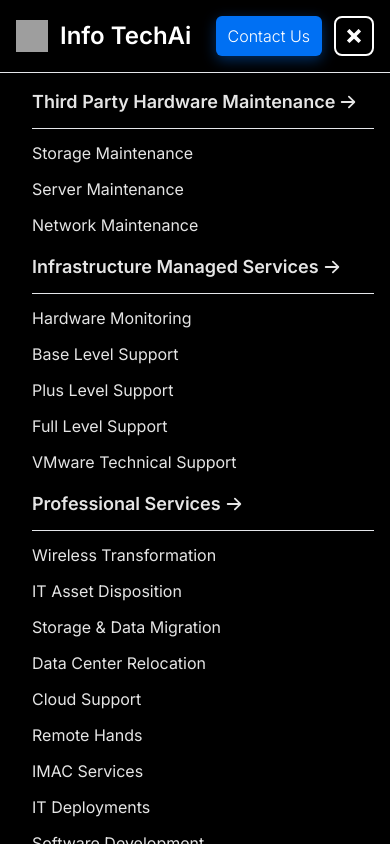
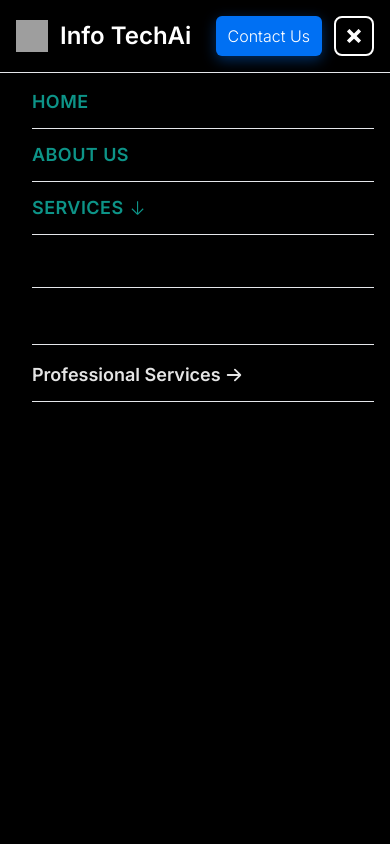
Before and after one commit to kishanV2321/infotechAi, a Next.js app: page /contact in a window 390 px wide. Both pictures are taken after a click on the button "Open main menu". Shown: the top 844 px of the page. Built offline with nearby package versions, Linux system fonts and the light colour scheme; grey boxes are pictures that could not be loaded.

Commit message:
update navbar

```diff
--- a/src/components/Navbar.tsx
+++ b/src/components/Navbar.tsx
@@ -18,9 +18,6 @@ interface NavbarProps {
 function Navbar({ className, toggleMenu, isMenuOpen }: NavbarProps) {
     const [active, setActive] = useState<string | null>(null);
 
-    // State to manage whether the menu is collapsed or not
-
-    // Function to toggle the menu state
 
     return (
         <>
@@ -138,90 +135,10 @@ function Navbar({ className, toggleMenu, isMenuOpen }: NavbarProps) {
 
             {isMenuOpen &&
                 <div>
-                    <NavbarItem />
+                    <NavbarItem toggleMenu={toggleMenu} />
                 </div>}
         </>
     )
 }
 
 export default Navbar
-
-
-/*
-<div
-            className={cn("fixed top-0 sm:top-6 inset-x-0 max-w-2xl mx-auto z-50", className)}
-        >
-            <Menu setActive={setActive}>
-                <Link href={"/"}>
-                    <MenuItem setActive={setActive} active={active} item="Home"></MenuItem>
-                </Link>
-
-                <div className="sm:hidden">
-                    <Link href={""}>
-                        <div>Our Services</div>
-                    </Link>
-                </div>
-
-                <div className="sm:flex hidden">
-                    <MenuItem setActive={setActive} active={active} item="Services">
-                        <div className="sm:flex flex-row hidden space-x-8 ">
-                            <div className="flex flex-col space-y-4 text-sm">
-                                <HoveredLink href={"/services"}>
-                                    <div className="font-extrabold">
-                                        Third Party Hardware</div>
-                                    <div className="flex flex-row items-center font-extrabold">
-                                        Maintenance <HiArrowRight className="ml-1" /></div>
-                                </HoveredLink>
-                                <hr />
-                                <HoveredLink href="/storagemaintenance">Storage Maintenance</HoveredLink>
-                                <HoveredLink href="/servermaintenance">Server Maintenance</HoveredLink>
-                                <HoveredLink href="/networkmaintenace">Network Maintenance</HoveredLink>
-                            </div>
-
-                            <div className="flex flex-col space-y-4 text-sm">
-                                <HoveredLink href={"/services"}>
-                                    <div className="font-extrabold">
-                                        Infrastructure Managed</div>
-                                    <div className="flex flex-row items-center font-extrabold">Services <HiArrowRight className="ml-1" /></div>
-                                </HoveredLink>
-                                <hr />
-                                <HoveredLink href="/hardwaremonitoring">Hardware Monitoring</HoveredLink>
-                                <HoveredLink href="/baselevelsupport">Base Level Support</HoveredLink>
-                                <HoveredLink href="/pluslevelsupport">Plus Level Support</HoveredLink>
-                                <HoveredLink href="/hardlevelsupport">Full Level Support</HoveredLink>
-                                <HoveredLink href="/vmwaretechnical">VMware Technical Support</HoveredLink>
-                            </div>
-
-                            <div className="flex flex-col space-y-4 text-sm">
-                                <HoveredLink href={"/services"}>
-                                    <div className="flex flex-row items-center font-extrabold">
-                                        Professional Services <HiArrowRight className="ml-1" /></div>
-                                    <div className="mt-5"></div>
-                                </HoveredLink>
-                                <hr />
-                                <HoveredLink href="/hardwaremonitoring">Wireless Transformation</HoveredLink>
-                                <HoveredLink href="/baselevelsupport">IT Asset Disposition</HoveredLink>
-                                <HoveredLink href="/pluslevelsupport">Storage & Data Migration</HoveredLink>
-                                <HoveredLink href="/hardlevelsupport">Data Center Relocation</HoveredLink>
-                                <HoveredLink href="/cloudsupport">Cloud Support</HoveredLink>
-                                <HoveredLink href="/remotehands">Remote Hands</HoveredLink>
-                                <HoveredLink href="/imacservices">IMAC Services</HoveredLink>
-                                <HoveredLink href="/itdeployments">IT Deployments</HoveredLink>
-                                <HoveredLink href="/softwaredevelopment">Software Development</HoveredLink>
-                            </div>
-                        </div>
-
-                    </MenuItem>
-                </div>
-                <Link href={"/contact"}>
-                    <MenuItem setActive={setActive} active={active} item="Contact Us"></MenuItem>
-                </Link>
-            </Menu>
-
-            {false && (
-                <div>
-                    <NavbarItem />
-                </div>
-            )}
-        </div>
-*/
--- a/src/components/NavbarItem.tsx
+++ b/src/components/NavbarItem.tsx
@@ -1,51 +1,84 @@
 "use client";
 
-import React from 'react'
+import React, { useState } from 'react'
 import { HiArrowRight } from "react-icons/hi";
+import { VscArrowDown } from "react-icons/vsc";
 import { HoveredLink } from "./ui/navbar-menu";
 
-function NavbarItem() {
+
+interface NavbarItemProps {
+    toggleMenu: () => void;
+}
+
+function NavbarItem({ toggleMenu }: NavbarItemProps) {
+    const [isOpenService, setOpenService] = useState<string | null>(null);
+
+    const toggle = (service: string) => {
+        setOpenService(service)
+    }
+
+
     return (
         <div className='w-screen lg:w-3/12 h-screen overflow-y-scroll z-20 bg-black p-4 mt-4'>
             <div className="flex flex-col space-y-3 mt-14 ml-4">
-                <HoveredLink href={"/services"}>
-                    <div className="flex flex-row items-center font-semibold text-lg">
-                        Third Party Hardware Maintenance <HiArrowRight className="ml-1" /></div>
+                <HoveredLink href={"/"} onClick={toggleMenu}>
+                    <h2 className="text-lg text-teal-600 font-semibold tracking-wide uppercase">Home</h2>
                 </HoveredLink>
                 <hr />
-                <HoveredLink href="/storagemaintenance">Storage Maintenance</HoveredLink>
-                <HoveredLink href="/servermaintenance">Server Maintenance</HoveredLink>
-                <HoveredLink href="/networkmaintenace">Network Maintenance</HoveredLink>
+                <HoveredLink href={"/about"} onClick={toggleMenu}>
+                    <h2 className="text-lg text-teal-600 font-semibold tracking-wide uppercase">About Us</h2>
+                </HoveredLink>
+                <hr />
+                <HoveredLink href={"/services"} onClick={toggleMenu}>
+                    <h2 className="flex flex-row items-center text-lg text-teal-600 font-semibold tracking-wide uppercase">Services <VscArrowDown className='ml-1' /></h2>
+                </HoveredLink>
+                <hr />
+                <div className="flex flex-row items-center font-semibold text-lg" onClick={() => toggle("thirdpartyhardware")}>
+                    Third Party Hardware Maintenance <HiArrowRight className="ml-1" />
+                </div>
+                <hr />
+                {isOpenService === "thirdpartyhardware" &&
+                    <>
+                        <HoveredLink href="/storagemaintenance" onClick={toggleMenu}>Storage Maintenance</HoveredLink>
+                        <HoveredLink href="/servermaintenance" onClick={toggleMenu}>Server Maintenance</HoveredLink>
+                        <HoveredLink href="/networkmaintenace" onClick={toggleMenu}>Network Maintenance</HoveredLink>
+                    </>}
+            </div>
+
+            <div className="flex flex-col space-y-3 mt-4 ml-4">
+                <div className="flex flex-row items-center font-semibold text-lg"
+                    onClick={() => toggle("infrastructuremanage")}>
+                    Infrastructure Managed Services <HiArrowRight className="ml-1" /></div>
+                <hr />
+                {isOpenService === "infrastructuremanage" &&
+                    <>
+                        <HoveredLink href="/hardwaremonitoring" onClick={toggleMenu}>Hardware Monitoring</HoveredLink>
+                        <HoveredLink href="/baselevelsupport" onClick={toggleMenu}>Base Level Support</HoveredLink>
+                        <HoveredLink href="/pluslevelsupport" onClick={toggleMenu}>Plus Level Support</HoveredLink>
+                        <HoveredLink href="/hardlevelsupport" onClick={toggleMenu}>Full Level Support</HoveredLink>
+                        <HoveredLink href="/vmwaretechnical" onClick={toggleMenu}>VMware Technical Support</HoveredLink>
+                    </>}
             </div>
 
             <div className="flex flex-col space-y-3 mt-4 ml-4">
                 <HoveredLink href={"/services"}>
-                    <div className="flex flex-row items-center font-semibold text-lg ">
-                        Infrastructure Managed Services <HiArrowRight className="ml-1" /></div>
-                </HoveredLink>
-                <hr />
-                <HoveredLink href="/hardwaremonitoring">Hardware Monitoring</HoveredLink>
-                <HoveredLink href="/baselevelsupport">Base Level Support</HoveredLink>
-                <HoveredLink href="/pluslevelsupport">Plus Level Support</HoveredLink>
-                <HoveredLink href="/hardlevelsupport">Full Level Support</HoveredLink>
-                <HoveredLink href="/vmwaretechnical">VMware Technical Support</HoveredLink>
-            </div>
-
-            <div className="flex flex-col space-y-3 mt-4 ml-4">
-                <HoveredLink href={"/services"}>
-                    <div className="flex flex-row items-center font-semibold text-lg">
+                    <div className="flex flex-row items-center font-semibold text-lg"
+                        onClick={() => toggle("professionalservice")}>
                         Professional Services <HiArrowRight className="ml-1" /></div>
                 </HoveredLink>
                 <hr />
-                <HoveredLink href="/hardwaremonitoring">Wireless Transformation</HoveredLink>
-                <HoveredLink href="/baselevelsupport">IT Asset Disposition</HoveredLink>
-                <HoveredLink href="/pluslevelsupport">Storage & Data Migration</HoveredLink>
-                <HoveredLink href="/hardlevelsupport">Data Center Relocation</HoveredLink>
-                <HoveredLink href="/cloudsupport">Cloud Support</HoveredLink>
-                <HoveredLink href="/remotehands">Remote Hands</HoveredLink>
-                <HoveredLink href="/imacservices">IMAC Services</HoveredLink>
-                <HoveredLink href="/itdeployments">IT Deployments</HoveredLink>
-                <HoveredLink href="/softwaredevelopment">Software Development</HoveredLink>
+                {isOpenService === "professionalservice" &&
+                    <>
+                        <HoveredLink href="/hardwaremonitoring" onClick={toggleMenu}>Wireless Transformation</HoveredLink>
+                        <HoveredLink href="/baselevelsupport" onClick={toggleMenu}>IT Asset Disposition</HoveredLink>
+                        <HoveredLink href="/pluslevelsupport" onClick={toggleMenu}>Storage & Data Migration</HoveredLink>
+                        <HoveredLink href="/hardlevelsupport" onClick={toggleMenu}>Data Center Relocation</HoveredLink>
+                        <HoveredLink href="/cloudsupport" onClick={toggleMenu}>Cloud Support</HoveredLink>
+                        <HoveredLink href="/remotehands" onClick={toggleMenu}>Remote Hands</HoveredLink>
+                        <HoveredLink href="/imacservices" onClick={toggleMenu}>IMAC Services</HoveredLink>
+                        <HoveredLink href="/itdeployments" onClick={toggleMenu}>IT Deployments</HoveredLink>
+                        <HoveredLink href="/softwaredevelopment" onClick={toggleMenu}>Software Development</HoveredLink>
+                    </>}
             </div>
         </div>
     )
--- a/src/components/OurCommitment.tsx
+++ b/src/components/OurCommitment.tsx
@@ -38,7 +38,7 @@ const TimeLine: TimeLineItem[] = [
 
 const OurCommitment: React.FC = () => {
     return (
-        <div className="mx-auto w-11/12 max-w-maxContent flex flex-col items-center justify-between gap-8 py-12">
+        <div className="mx-auto w-11/12 max-w-maxContent flex flex-col items-center justify-between gap-8 py-12 bg-black text-white">
             {/* Job that is in Demand - Section 1 */}
             <div className="lg:mt-20 mb-10 mt-[100px] flex flex-col lg:flex-row justify-between gap-7 lg:gap-0">
                 <div className="text-4xl font-semibold lg:w-[45%]">
--- a/src/components/RootLayout.tsx
+++ b/src/components/RootLayout.tsx
@@ -18,6 +18,8 @@ export default function RootLayout({
 
     const toggleMenu = () => {
         setMenuOpen(!isMenuOpen);
+        console.log(isMenuOpen);
+
     };
 
     return (
```
